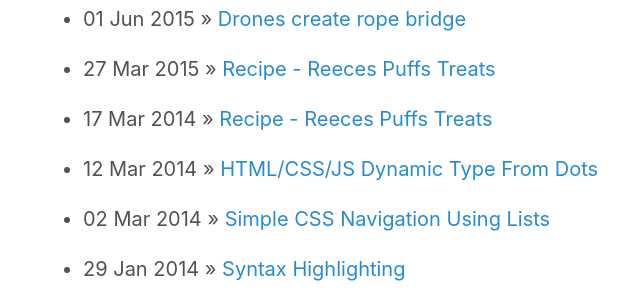
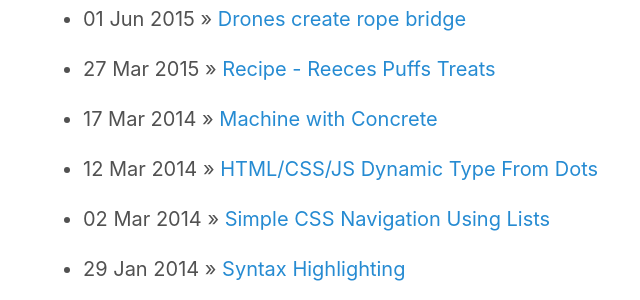
Before and after one commit to briankohles/briankohles.github.io, a Jekyll site: the page built from archive.md, in a window 1280 px wide. Shown: the part 545-845 px from the top of the page, without its empty margins (247-887 px from the left). Built offline with Jekyll 4.4.1, drawn with Linux system fonts in a browser that asks for light colours.

Commit message:
Fixing title

```diff
--- a/_posts/2014-03-17-Machine-with-Concrete.md
+++ b/_posts/2014-03-17-Machine-with-Concrete.md
@@ -1,6 +1,6 @@
 ---
 layout: post
-title: Recipe - Reeces Puffs Treats
+title: Machine with Concrete
 date: 2014-03-17
 author: Brian Kohles
 tags: machine video
```
Also changed, not shown: other parts of _posts/2014-03-17-Machine-with-Concrete.md (+1 -1 lines).
